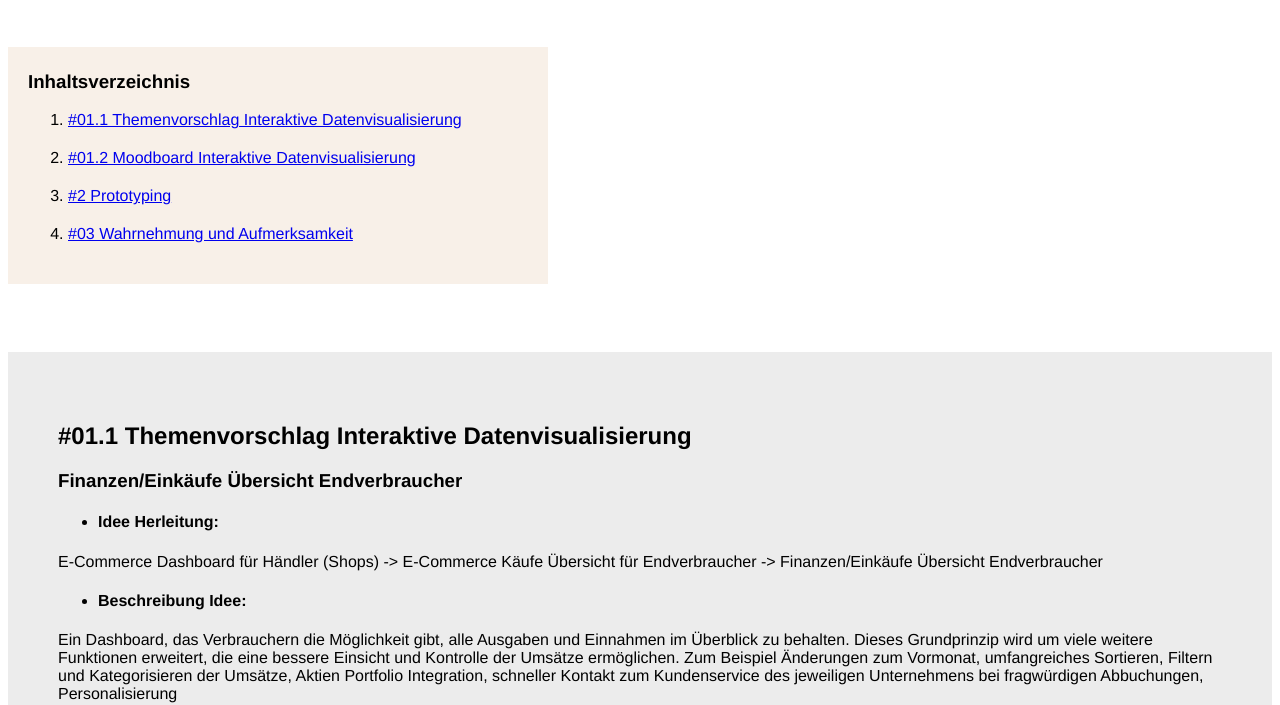
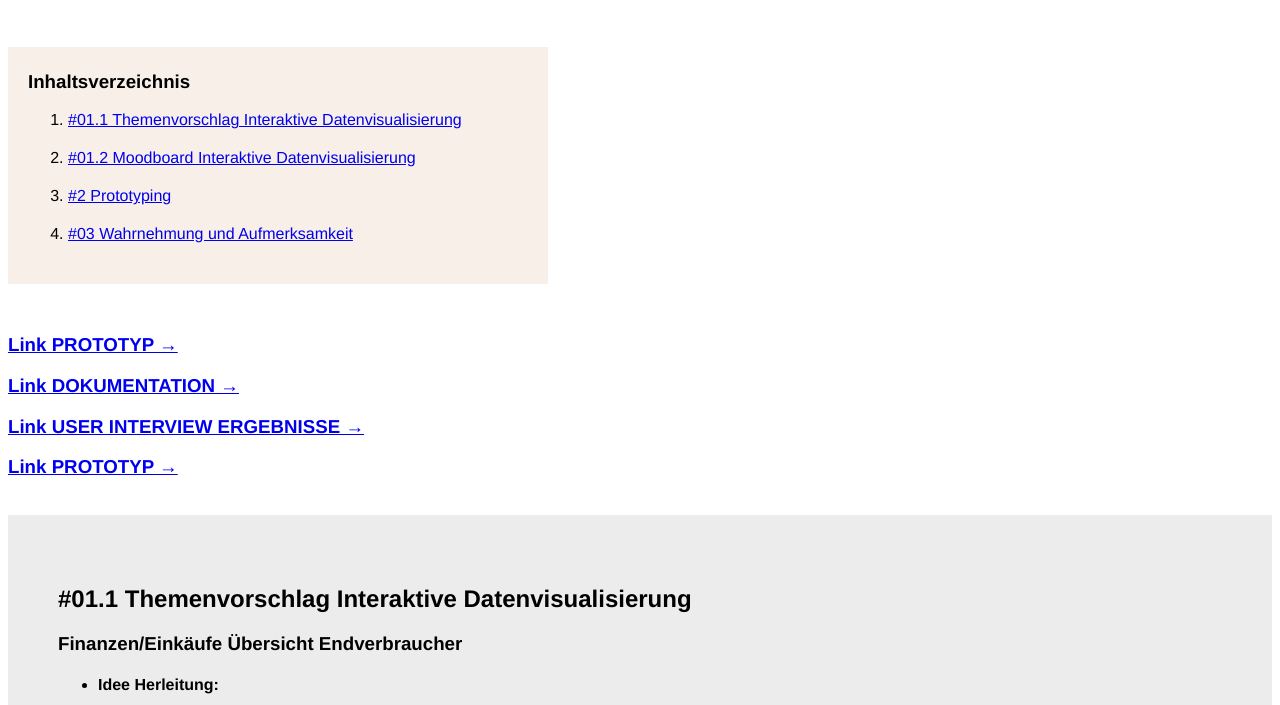
Before and after one commit to loge99/IFD, a plain HTML site: page index.html in a window 1280 px wide. Shown: the part 101-806 px from the top of the page. Drawn offline with Linux system fonts and the light colour scheme.

Commit message:
Updates & Fixes Final

```diff
--- a/index.html
+++ b/index.html
@@ -35,6 +35,15 @@
         </li>
       </ol>
     </div>
+    <h3><a href="https://av4f12.axshare.com">Link PROTOTYP →</a></h3>
+    <h3><a href="https://docs.google.com/document/d/1jhKNegvJyZgXthPn1bjzODFiJARkPV_K90V46eLKttk/edit?usp=sharing">Link
+        DOKUMENTATION →</a></h3>
+    <h3><a
+        href="https://docs.google.com/spreadsheets/d/1yHOAqyd2SIKP5vJ3W59zpjb3dFErnliELK3I7e0M2xs/edit?usp=sharing">Link
+        USER INTERVIEW ERGEBNISSE →</a></h3>
+    <h3><a href="https://github.com/loge99/IFD/blob/9f9ae8b1b8c9523ddb4f29e9c1b0cc75156371e7/README.md">Link PROTOTYP
+        →</a></h3>
+
     <br>
     <div>
       <h2><a id="Aufgabe1.1">#01.1 Themenvorschlag Interaktive Datenvisualisierung</a></h2>
```
Also changed, not shown: 1 other file.
